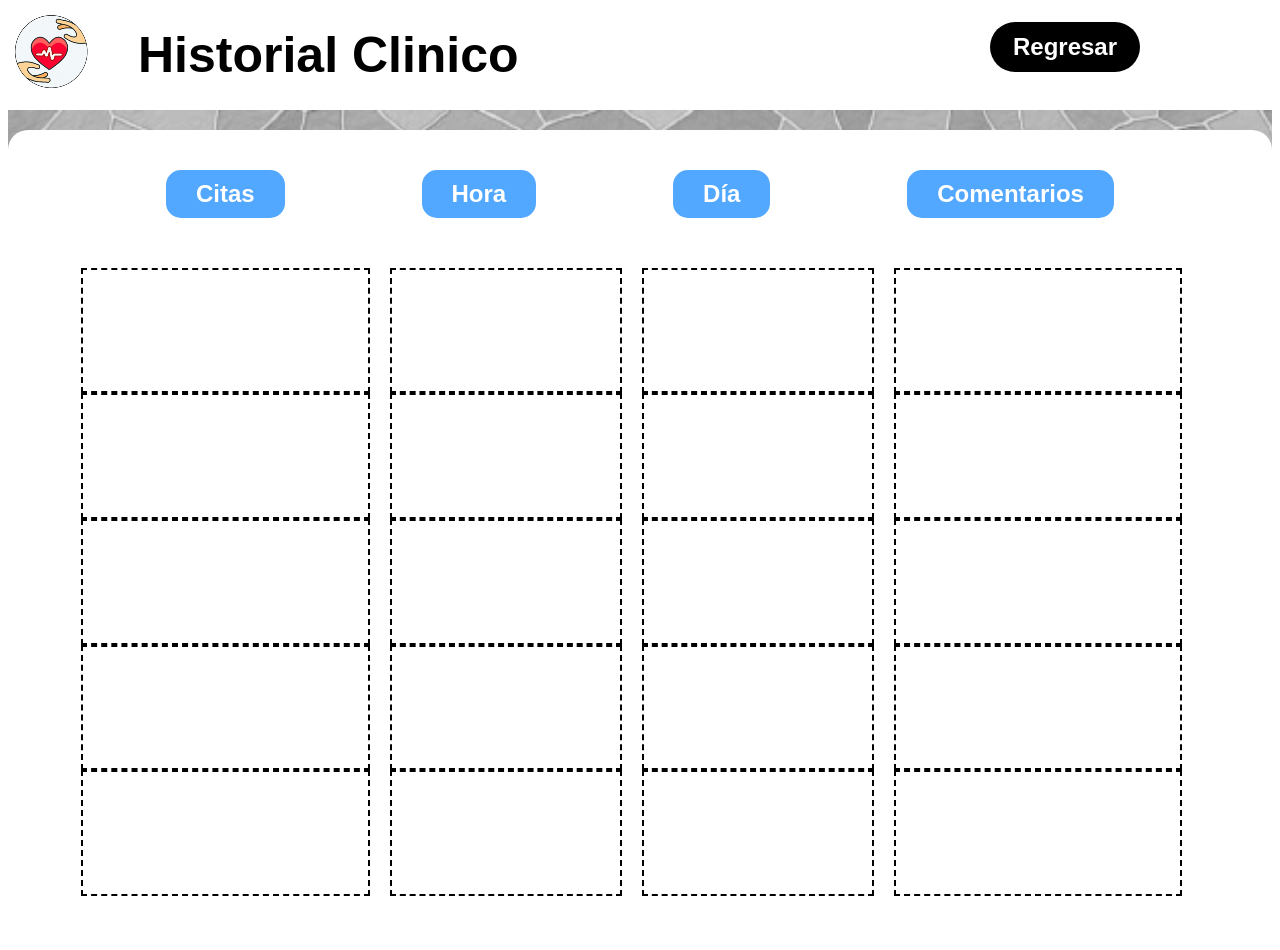
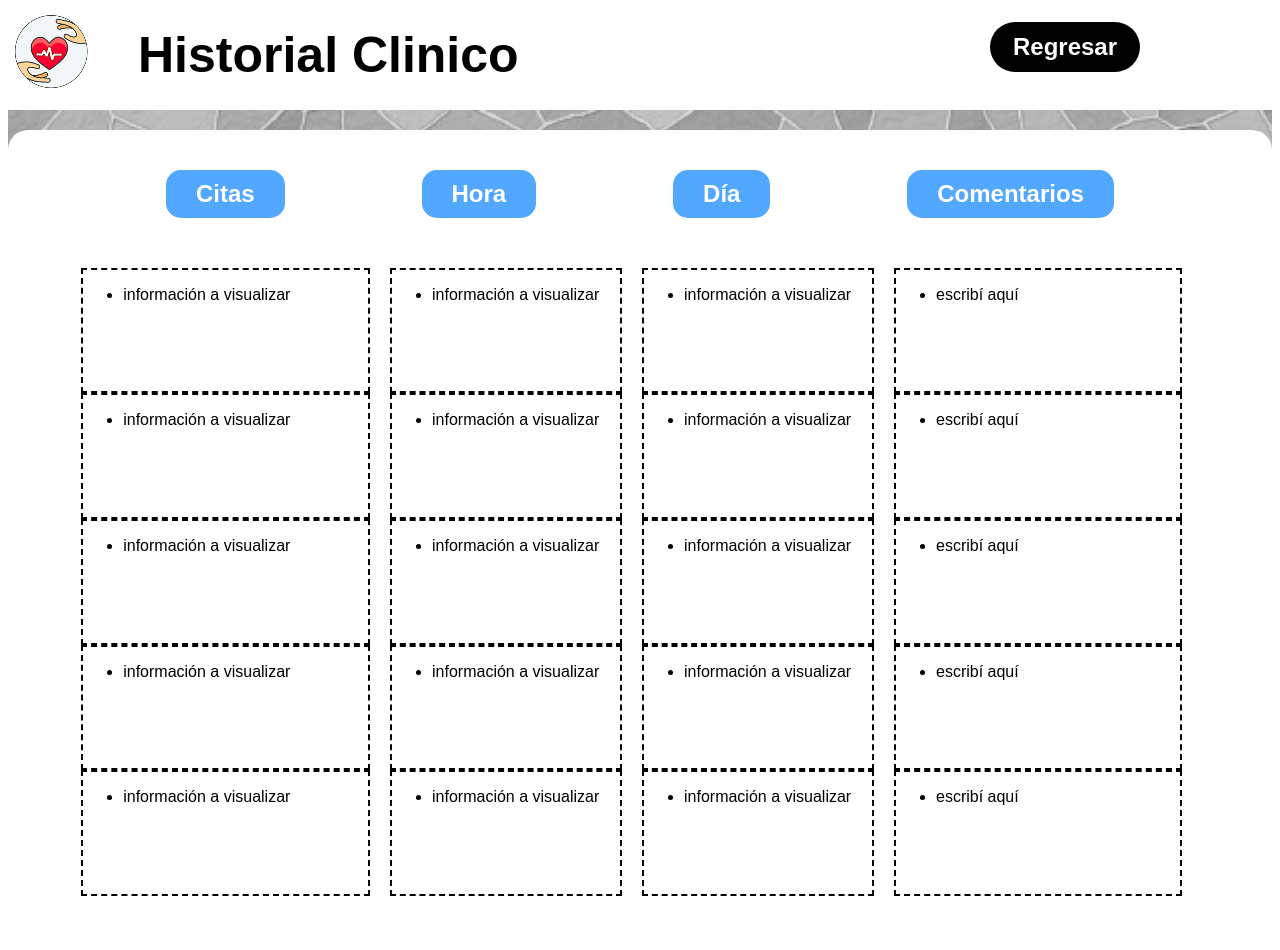
Before and after one commit to Roroma24/Proyecto, a Flask app: page /historial in a window 1280 px wide. Run offline with Flask 3, Linux system fonts and the light colour scheme.

Commit message:
se modificó la hoja historiacld.html  para que se asemejará al formato de lista en las cajas punteadas, se  corrigío el texto y se añadio el formato <ol> y <li> en el .html

```diff
--- a/app/templates/historialcld.html
+++ b/app/templates/historialcld.html
@@ -57,50 +57,110 @@ Este archivo HTML es la plantilla para la página de búsqueda de citas.
             <div class="caja-punteados">
               <div class="caja-punteados-1">
                 <div class="caja-punteados-1-1">
+                  <ul>
+                    <li>información a visualizar</li>
+                  </ul>
               </div>
                 <div class="caja-punteados-1-2">
+                  <ul>
+                    <li>información a visualizar</li>
+                  </ul>
               </div>
                 <div class="caja-punteados-1-3">
+                  <ul>
+                    <li>información a visualizar</li>
+                  </ul>
               </div>
                 <div class="caja-punteados-1-4">
+                  <ul>
+                    <li>información a visualizar</li>
+                  </ul>
               </div>
                 <div class="caja-punteados-1-5">
+                  <ul>
+                    <li>información a visualizar</li>
+                  </ul>
             </div></div>
                <!-- Caja 1 -->
               <div class="caja-punteados-2">
                 <div class="caja-punteados-2-1">
+                  <ul>
+                    <li>información a visualizar</li>
+                  </ul>
                 </div>
                 <div class="caja-punteados-2-2">
+                  <ul>
+                    <li>información a visualizar</li>
+                  </ul>
                 </div>
                 <div class="caja-punteados-2-3">
+                  <ul>
+                    <li>información a visualizar</li>
+                  </ul>
                 </div>
                 <div class="caja-punteados-2-4">
+                  <ul>
+                    <li>información a visualizar</li>
+                  </ul>
                 </div>
                 <div class="caja-punteados-2-5">
+                  <ul>
+                    <li>información a visualizar</li>
+                  </ul>
                 </div>
               </div> <!-- Caja 2 -->
               <div class="caja-punteados-3">
                 <div class="caja-punteados-3-1">
+                  <ul>
+                    <li>información a visualizar</li>
+                  </ul>
                 </div>
                 <div class="caja-punteados-3-2">
+                  <ul>
+                    <li>información a visualizar</li>
+                  </ul>
                 </div>
                 <div class="caja-punteados-3-3">
+                  <ul>
+                    <li>información a visualizar</li>
+                  </ul>
                 </div>
                 <div class="caja-punteados-3-4">
+                  <ul>
+                    <li>información a visualizar</li>
+                  </ul>
                 </div>
                 <div class="caja-punteados-3-5">
+                  <ul>
+                    <li>información a visualizar</li>
+                  </ul>
                 </div>
               </div> <!-- Caja 3 -->
               <div class="caja-punteados-4">
                 <div class="caja-punteados-4-1">
+                  <ul>
+                    <li>escribí aquí</li>
+                  </ul>
                 </div>
                 <div class="caja-punteados-4-2">
+                  <ul>
+                    <li>escribí aquí</li>
+                  </ul>
                 </div>
                 <div class="caja-punteados-4-3">
+                  <ul>
+                    <li>escribí aquí</li>
+                  </ul>
                 </div>
                 <div class="caja-punteados-4-4">
+                  <ul>
+                    <li>escribí aquí</li>
+                  </ul>
                 </div>
                 <div class="caja-punteados-4-5">
+                  <ul>
+                    <li>escribí aquí</li>
+                  </ul>
                 </div>
               </div> <!-- Caja 4 -->
         </div>
```
